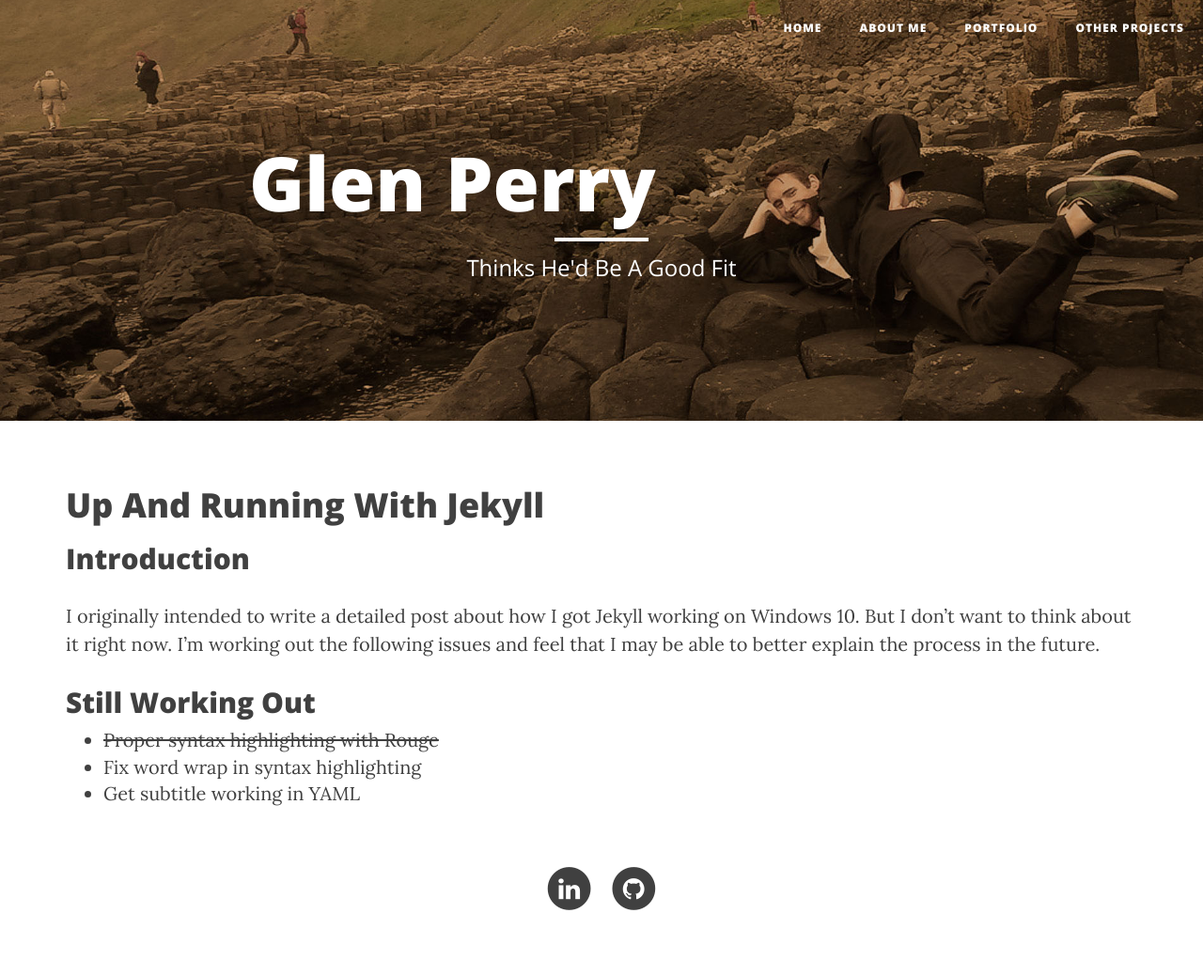
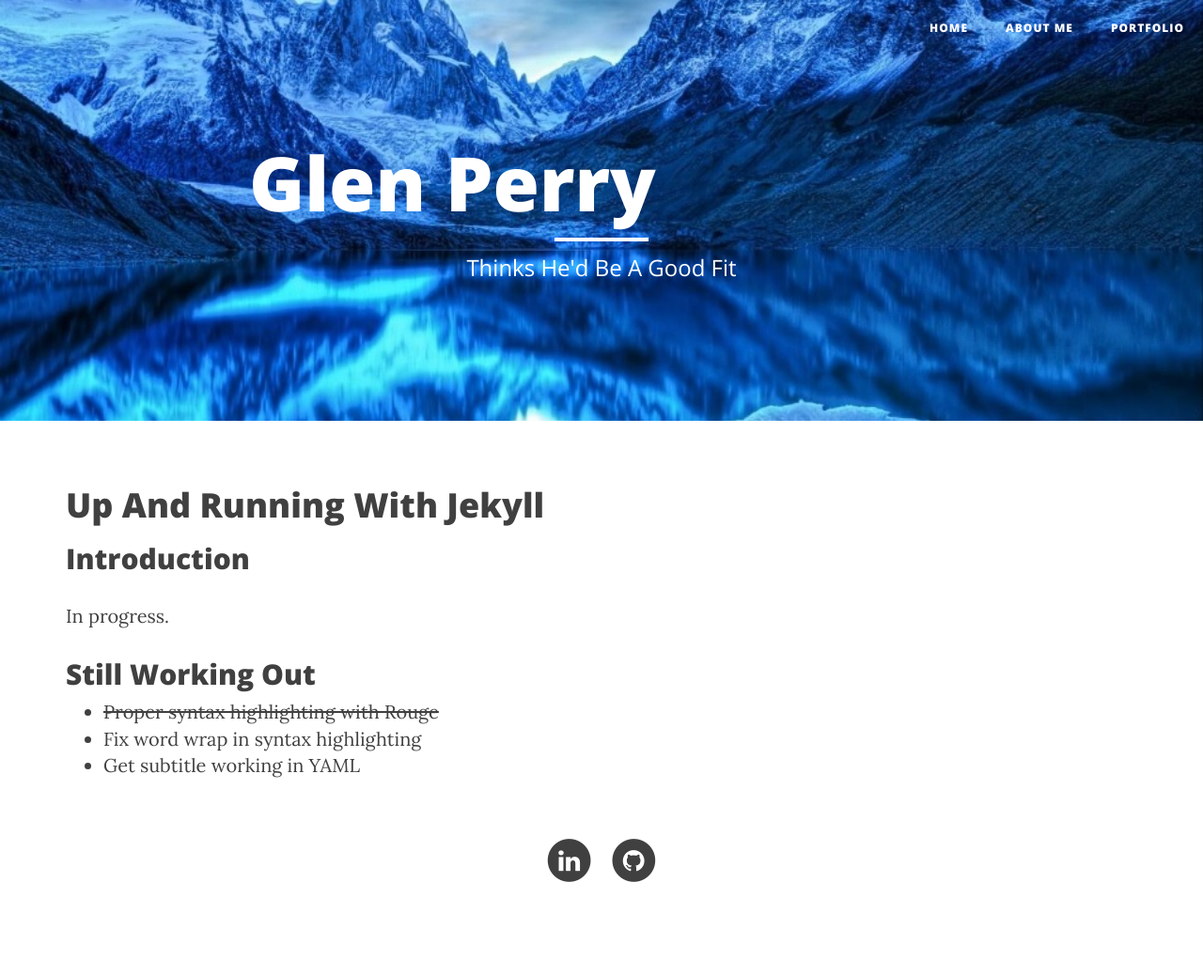
Before and after one commit to glenwperry/glenwperry.github.io, a Jekyll site: the page built from _posts/2016-09-13-up-and-running-with-jekyll.md, in a window 1280 px wide. Shown: the whole page at 94% size. Built offline with Jekyll 4.4.1, drawn with Linux system fonts in a browser that asks for light colours; nearby versions of some CDN libraries; after the commit the page ends 1008 px from its top, so only the background shows below that.

Commit message:
profesiionalizing
the resume

```diff
--- a/_includes/header.html
+++ b/_includes/header.html
@@ -22,9 +22,6 @@
                 <li>
                     <a href="/portfolio.html">Portfolio</a>
                 </li>
-                <li>
-                    <a href="/otherprojects.html">Other Projects</a>
-                </li>
             </ul>
         </div>
         <!-- /.navbar-collapse -->
@@ -32,7 +29,7 @@
     <!-- /.container -->
 </nav>
 <!-- Page Header -->
-<header class="intro-header" style="background-image: url('/assets/img/home-bg.jpg')">
+<header class="intro-header" style="background-image: url('/assets/img/glacier.jpg')">
     <div class="container">
         <div class="row">
             <div class="col-lg-8 col-lg-offset-2 col-md-10 col-md-offset-1">
--- a/_posts/2016-09-13-up-and-running-with-jekyll.md
+++ b/_posts/2016-09-13-up-and-running-with-jekyll.md
@@ -8,7 +8,7 @@ tags: "jekyll, ruby, static sites, local server, markdown, rouge"
 
 Introduction
 ------------
-I originally intended to write a detailed post about how I got Jekyll working on Windows 10. But I don't want to think about it right now. I'm working out the following issues and feel that I may be able to better explain the process in the future.
+In progress.
 
 Still Working Out
 -----------------
```
Also changed, not shown: about.md (+1 -3 lines).
